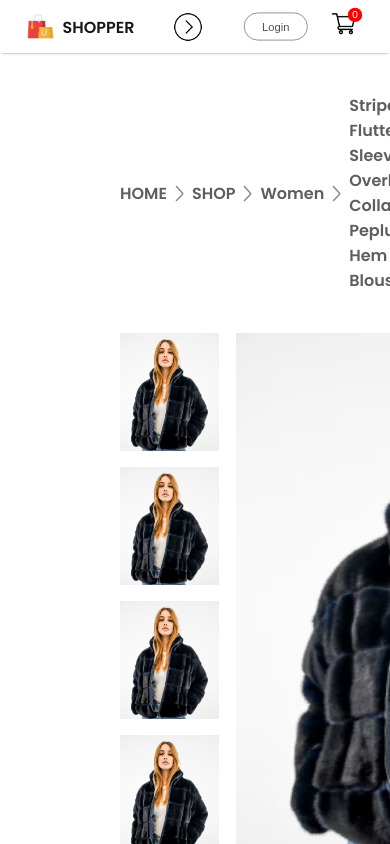
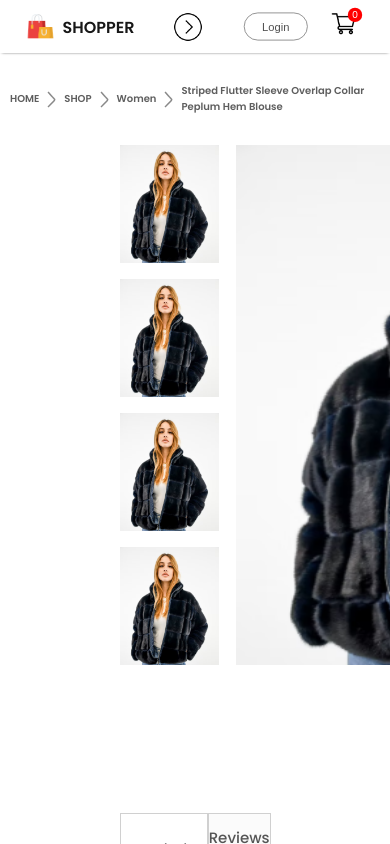
Before and after one commit to Rashijain2709/E-Commerce, a React (Create React App) app: page /product/1 in a window 390 px wide. Shown: the top 844 px of the page. Built offline with nearby package versions, Linux system fonts and the light colour scheme.

Commit message:
Now BreadCrum is fully responsive for al the devices

```diff
--- a/src/Components/BreadCrums/BreadCrum.scss
+++ b/src/Components/BreadCrums/BreadCrum.scss
@@ -5,6 +5,33 @@
     font-size: 16px;
     font-weight: 600;
     color: #5e5e5e;
-    margin: 40px 120px;
+    margin: 60px 170px;
     text-transform: capitalize;
 }
+
+@media(max-width:1280px) {
+    .breadCrum {
+        font-size: 14px;
+        margin: 30px 50px;
+    }
+}
+
+@media(max-width:1024px) {
+    .breadCrum {
+        font-size: 13px;
+        margin: 30px 30px;
+    }
+}
+
+@media(max-width:800px) {
+    .breadCrum {
+        font-size: 12px;
+        margin: 30px 10px;
+    }
+}
+
+@media(max-width:500px) {
+    .breadCrum {
+        font-size: 10px;
+    }
+}
```
